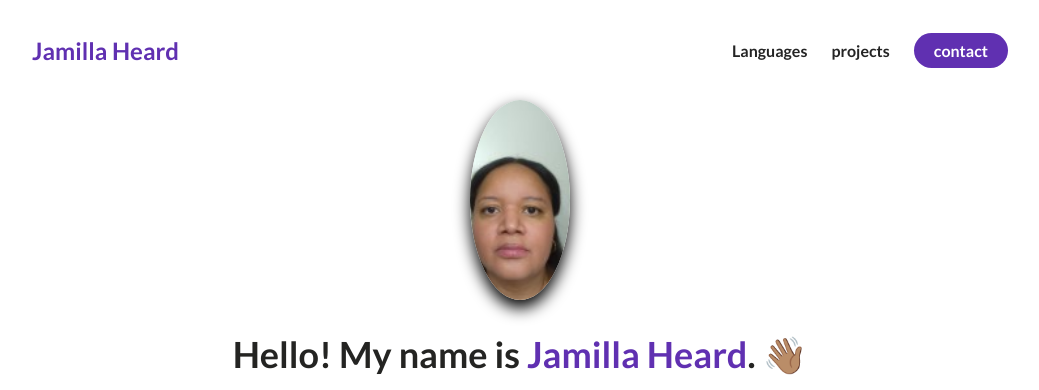
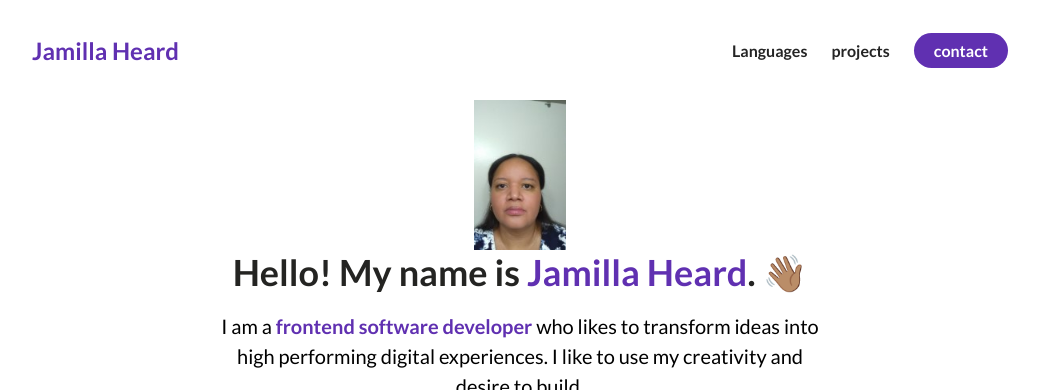
Before and after one commit to Letsgetitdone01/Better-1, a plain HTML site: page index.html in a window 1280 px wide. Shown: the top 390 px of the page, without its empty margins (120-1159 px from the left). Drawn offline with Linux system fonts and the light colour scheme.

Commit message:
still not fixed

```diff
--- a/index.html
+++ b/index.html
@@ -74,10 +74,8 @@
         <h1 class="section__title">This is my <span class="text--purple"> Technology stack </span></h1>
         <div class="language__list">
             <div class="language">
-                <figure class="language__img--wrapper">
                     <img src="assets/5.webp" alt="" class="language__img">
                     <span class="language__name">HTML</span>
-                </figure>
                 <div>
 
                     <div class="language">
--- a/styles.css
+++ b/styles.css
@@ -111,20 +111,18 @@ flex-direction: column;
 }
 
 .about-me__picture--mask {
-    width: 100px ;
-    height: 200px;
+    width: 150px ;
+    height: 150px;
     border-radius: 50%;
-    overflow: hidden;
-    box-shadow: 0 8px 16px rgba(0, 0, 0, 1) ;
-    margin-bottom: 32px;
+
+
 }
 
 
 /* photo improvements*/
 .about-me__picture {
-    width: 100%;
-    transform: scale(1.5);
-    padding-top: 8px;
+    height: 100%;
+    object-fit: cover;
 }
 
 .about-me__info--title {
@@ -161,11 +159,11 @@ flex-direction: column;
 }
 
 .language {
-    width:25%;
+    width:calc(25%-20px);
     display: flex;
     justify-content: center;
     position: relative;
-    margin-bottom: 20px;
+    margin-bottom: 10px;
 
 }
 
```
